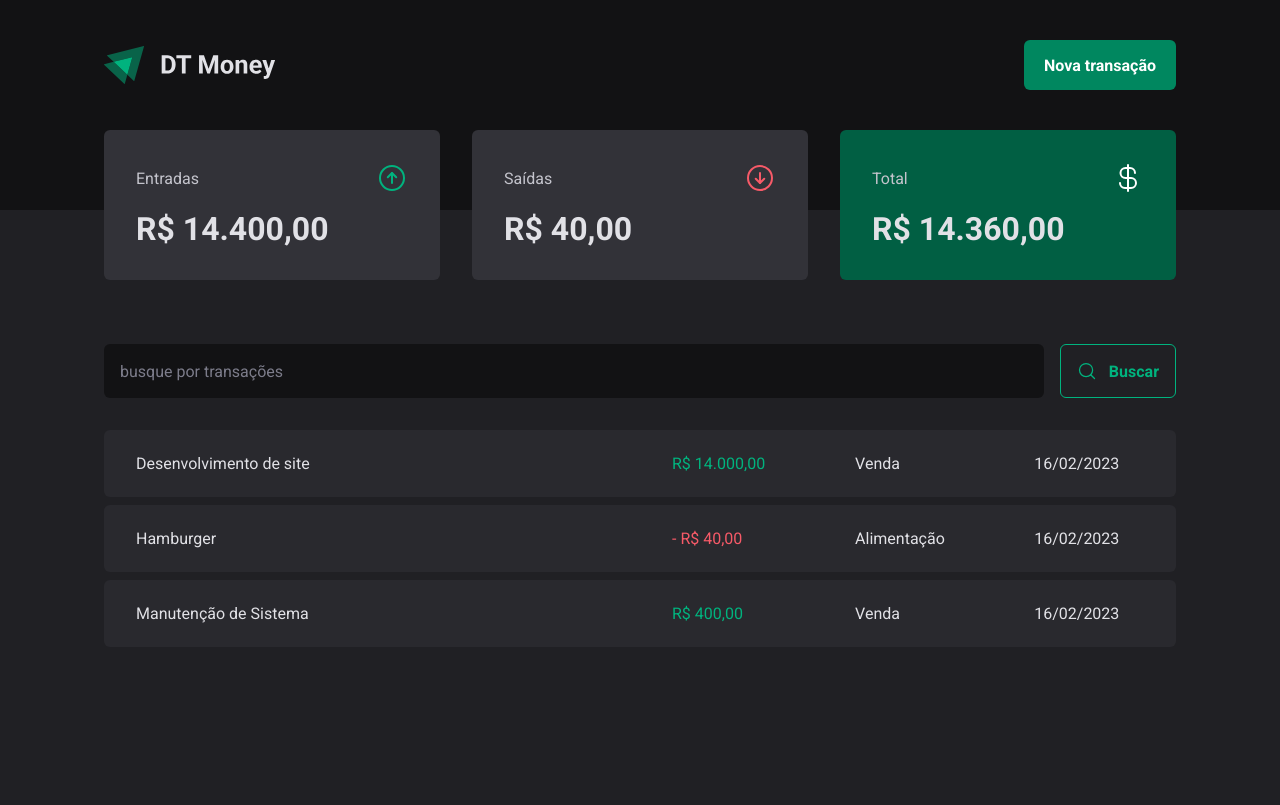
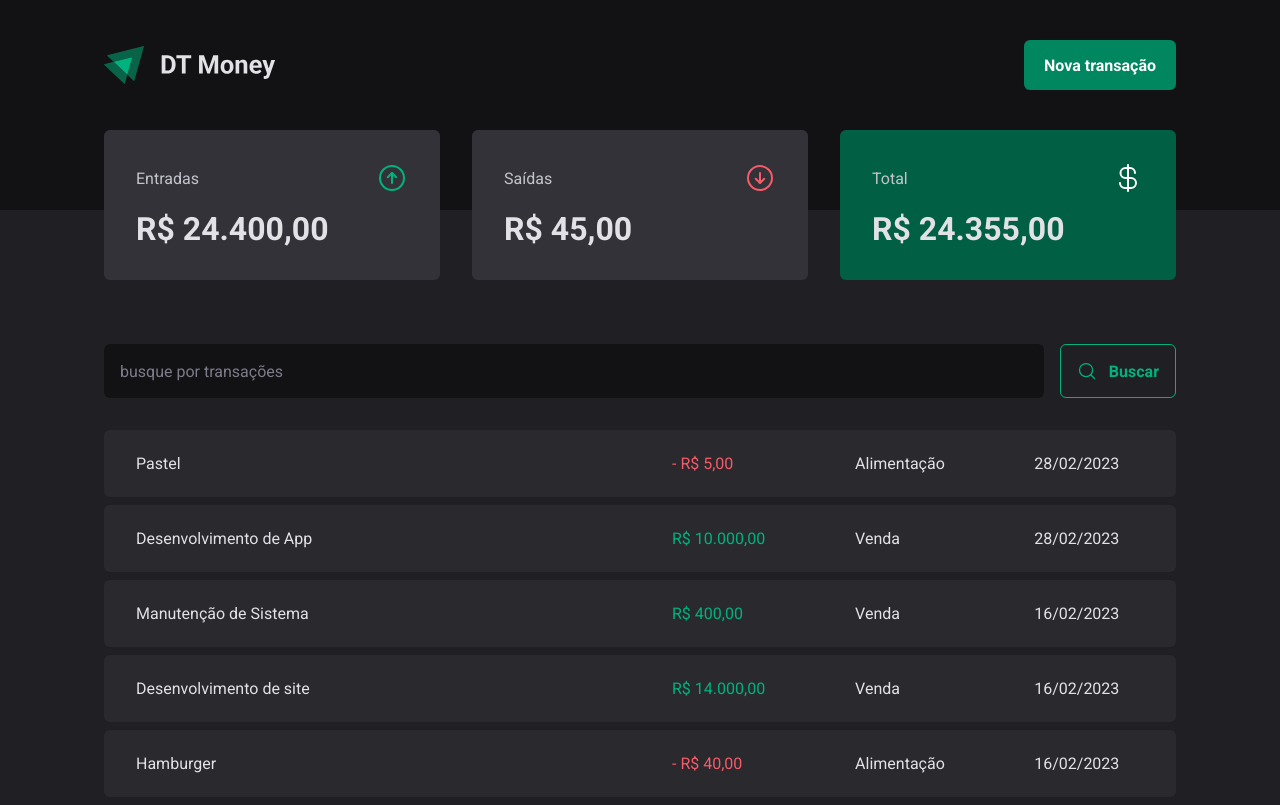
Before and after one commit to AlvaroOrlando/DT-Money, a React (Vite) app: page / in a window 1280 px wide. Built offline with nearby package versions, Linux system fonts and the light colour scheme; data requests are answered from the project's data file.

Commit message:
criando nova transação

```diff
--- a/server.json
+++ b/server.json
@@ -1,7 +1,7 @@
 {
   "transactions": [
     {
-            "id":1,
+      "id": 1,
       "description": "Desenvolvimento de site",
       "type": "income",
       "category": "Venda",
@@ -9,7 +9,7 @@
       "createdAt": "2023-02-16T17:45:48.036Z"
     },
     {
-            "id":2,
+      "id": 2,
       "description": "Hamburger",
       "type": "outcome",
       "category": "Alimentação",
@@ -17,12 +17,28 @@
       "createdAt": "2023-02-16T17:40:41.036Z"
     },
     {
-            "id":3,
+      "id": 3,
       "description": "Manutenção de Sistema",
       "type": "income",
       "category": "Venda",
       "price": 400,
       "createdAt": "2023-02-16T20:30:00.036Z"
+    },
+    {
+      "description": "Desenvolvimento de App",
+      "price": 10000,
+      "category": "Venda",
+      "type": "income",
+      "createdAt": "2023-02-28T22:59:01.280Z",
+      "id": 4
+    },
+    {
+      "description": "Pastel",
+      "price": 5,
+      "category": "Alimentação",
+      "type": "outcome",
+      "createdAt": "2023-02-28T23:23:06.222Z",
+      "id": 5
     }
   ]
 }
--- a/src/components/NewTransactionModal/index.tsx
+++ b/src/components/NewTransactionModal/index.tsx
@@ -5,27 +5,30 @@ import * as z from 'zod';
 import { zodResolver } from '@hookform/resolvers/zod'
 
 
+import { CloseButton, Content, Overlay, TransactionType, TransactionTypeButton } from './styles'
+import { useContext } from 'react';
+import { TransactionsContext } from '../../contexts/TransactionContext';
 
-import { CloseButton, Content, Overlay, TransactionType, TransactionTypeButton } from './styles'
+const newTransactionFormSchema = z.object({
+  description: z.string(),
+  price: z.number(),
+  category: z.string(),
+  type: z.enum(['income', 'outcome'])
+})
 
+type NewTransactionFormInputs = z.infer<typeof newTransactionFormSchema>;
 
 
 export function NewTransactionModal(){
 
-  const newTransactionFormSchema = z.object({
-    description: z.string(),
-    price: z.number(),
-    category: z.string(),
-    type: z.enum(['income', 'outcome'])
-})
-
-type NewTransactionFormInputs = z.infer<typeof newTransactionFormSchema>;
+const { createTransaction } = useContext(TransactionsContext)
 
 const {
   control,
   register,
   handleSubmit,
-  formState: { isSubmitting }
+  formState: { isSubmitting },
+  reset
 } = useForm<NewTransactionFormInputs>({
   resolver: zodResolver(newTransactionFormSchema),
   defaultValues:{
@@ -34,10 +37,16 @@ const {
 })
 
 async function handleCreateNewTransaction(data:NewTransactionFormInputs ){
+  const { description, price, category, type } = data;
 
-  await new Promise(resolve => setTimeout(resolve,2000))
+  await createTransaction({
+    description,
+    price,
+    category,
+    type
+  })
 
-  console.log(data);
+  reset();
 }
 
 
--- a/src/contexts/TransactionContext.tsx
+++ b/src/contexts/TransactionContext.tsx
@@ -10,14 +10,23 @@ interface Transaction{
     createdAt:string;
   }
 
+  interface CreateTransactionInput{
+    description:string;
+    price:number;
+    category:string;
+    type: 'income'|'outcome'
+  }
+
 interface TransactionsContextType {
     transactions: Transaction[];
     fetchTransactions:(query?:string) => Promise<void>
+    createTransaction:(data:CreateTransactionInput)=> Promise<void>
 }
 
 interface TransactionsProviderProps {
     children: ReactNode;
 }
+
 
 export const TransactionsContext = createContext({} as TransactionsContextType);
 
@@ -29,11 +38,27 @@ export function TransactionsProvider({children}:TransactionsProviderProps){
 
       const response = await api.get('/transactions', {
         params: {
+          _sort:'createdAt',
+          _order:'desc',
           q:query
         }
       })
 
       setTransactions(response.data)
+    }
+
+    async function createTransaction(data: CreateTransactionInput){
+
+      const { description, price, category, type } = data;
+      const response = await api.post('/transactions',{
+        description,
+        price,
+        category,
+        type,
+        createdAt: new Date(),
+      })
+
+      setTransactions(state => [...state, response.data])
     }
 
   useEffect(()=> {
@@ -43,7 +68,8 @@ export function TransactionsProvider({children}:TransactionsProviderProps){
     return (
         <TransactionsContext.Provider value={{
           transactions,
-          fetchTransactions
+          fetchTransactions,
+          createTransaction
           }}>
             {children}
         </TransactionsContext.Provider>
```
Lines whose indentation alone changed are shown as unchanged.
